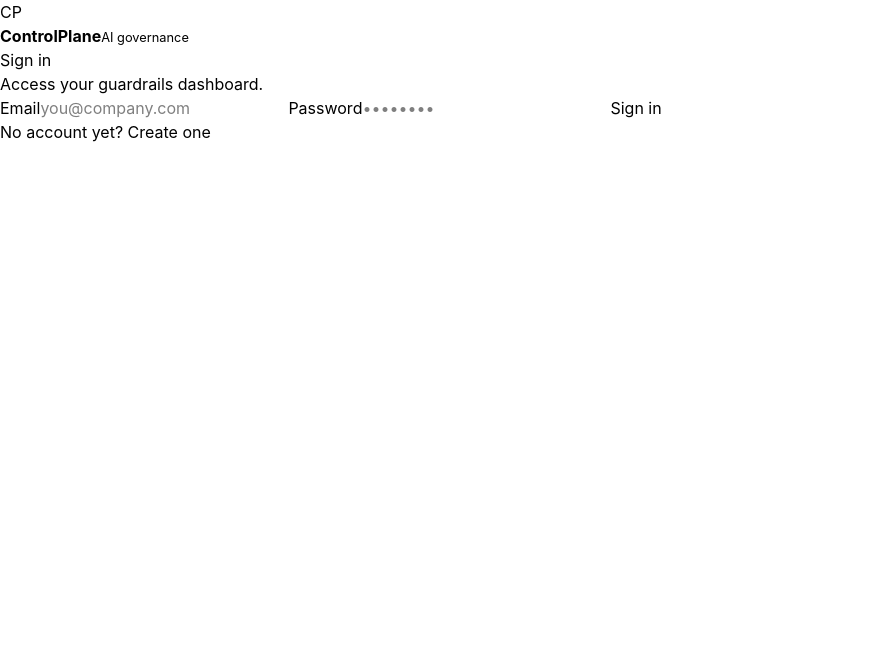
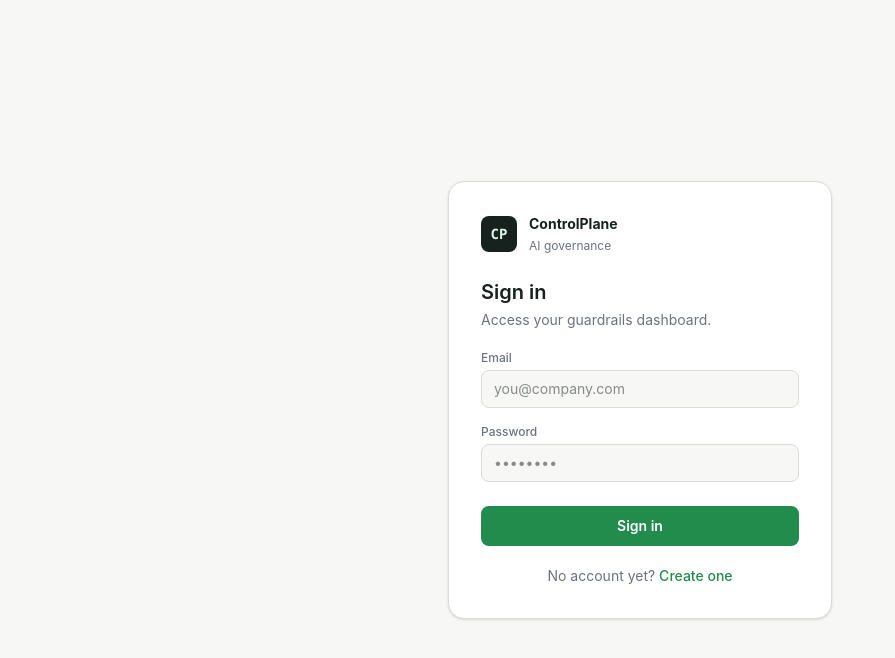
Before and after one commit to DigvijayPatel1/ControlPlainAI, a React (Vite) app in the folder frontend/: page /login in a window 1280 px wide. Shown: the top 658 px of the page, without its empty margins (0-895 px from the left). Built offline with nearby package versions, Linux system fonts and the light colour scheme; no server answers.

Commit message:
feat: enhance LoginPage UI with improved styling and layout

```diff
--- a/frontend/src/features/auth/LoginPage.tsx
+++ b/frontend/src/features/auth/LoginPage.tsx
@@ -26,22 +26,68 @@
     }
 
     return (
-        <div className="auth-shell">
-            <form className="auth-card" onSubmit={handleSubmit}>
-                <div className="brand"><span className="brand-mark">CP</span><div><strong>ControlPlane</strong><small>AI governance</small></div></div>
-                <h1>Sign in</h1>
-                <p className="muted">Access your guardrails dashboard.</p>
-                {error && <div className="notice">{error}</div>}
-                <label className="setting">
-                    <span>Email</span>
-                    <input type="email" required value={email} onChange={(e) => setEmail(e.target.value)} placeholder="you@company.com" />
+        <div className="flex min-h-screen items-center justify-center bg-paper px-6 font-sans">
+            <form
+                onSubmit={handleSubmit}
+                className="w-full max-w-sm rounded-2xl border border-line bg-card p-8 shadow-sm"
+            >
+                <div className="mb-6 flex items-center gap-3">
+                    <span className="grid h-9 w-9 place-items-center rounded-lg bg-sidebar font-mono text-sm font-bold text-mint">
+                        CP
+                    </span>
+                    <div className="leading-tight">
+                        <strong className="block text-sm text-ink">ControlPlane</strong>
+                        <small className="text-xs text-muted">AI governance</small>
+                    </div>
+                </div>
+
+                <h1 className="text-xl font-semibold text-ink">Sign in</h1>
+                <p className="mt-1 mb-5 text-sm text-muted">Access your guardrails dashboard.</p>
+
+                {error && (
+                    <div className="mb-4 rounded-lg border border-brand-red/30 bg-red-50 px-3 py-2 text-sm text-brand-red">
+                        {error}
+                    </div>
+                )}
+
+                <label className="mb-4 block">
+                    <span className="mb-1 block text-xs font-medium text-muted">Email</span>
+                    <input
+                        type="email"
+                        required
+                        value={email}
+                        onChange={(e) => setEmail(e.target.value)}
+                        placeholder="you@company.com"
+                        className="w-full rounded-lg border border-line bg-paper px-3 py-2 text-sm text-ink outline-none focus:border-brand-green"
+                    />
                 </label>
-                <label className="setting">
-                    <span>Password</span>
-                    <input type="password" required value={password} onChange={(e) => setPassword(e.target.value)} placeholder="••••••••" />
+
+                <label className="mb-6 block">
+                    <span className="mb-1 block text-xs font-medium text-muted">Password</span>
+                    <input
+                        type="password"
+                        required
+                        value={password}
+                        onChange={(e) => setPassword(e.target.value)}
+                        placeholder="••••••••"
+                        className="w-full rounded-lg border border-line bg-paper px-3 py-2 text-sm text-ink outline-none focus:border-brand-green"
+                    />
                 </label>
-                <button className="status on" type="submit" disabled={isLoading}>{isLoading ? 'Signing in…' : 'Sign in'}</button>
-                <p className="muted">No account yet? <Link to="/register">Create one</Link></p>
+
+                <button
+                    type="submit"
+                    disabled={isLoading}
+                    className="w-full rounded-lg bg-brand-green py-2.5 text-sm font-semibold text-white transition-colors hover:bg-brand-green/90 disabled:opacity-60"
+                >
+                    {isLoading ? 'Signing in…' : 'Sign in'}
+                </button>
+
+                <p className="mt-5 text-center text-sm text-muted">
+                    No account yet?{' '}
+                    <Link to="/register" className="font-medium text-brand-green hover:underline">
+                        Create one
+                    </Link>
+                </p>
             </form>
         </div>
     )
```
